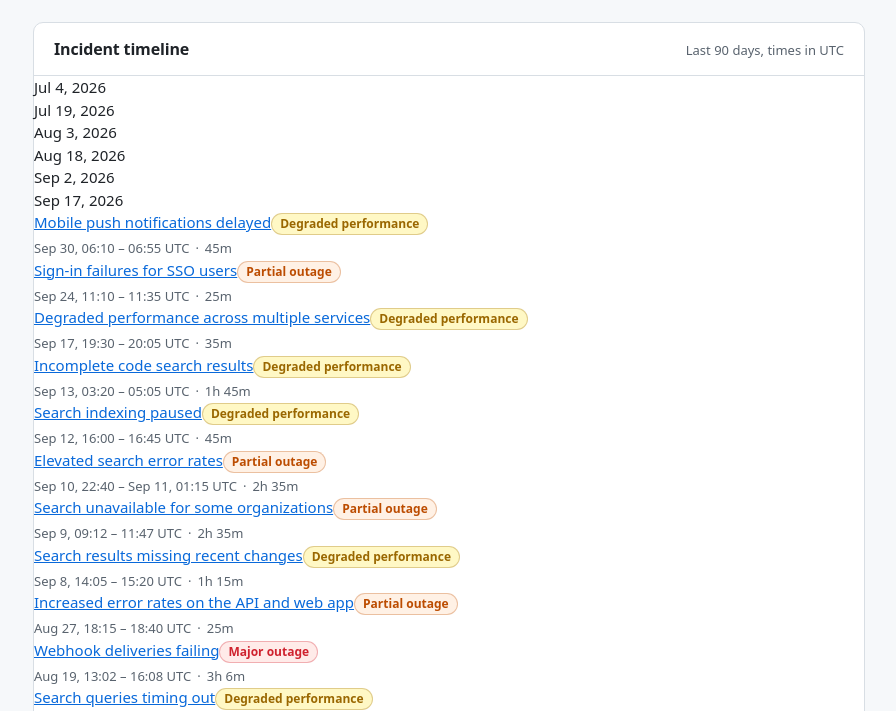
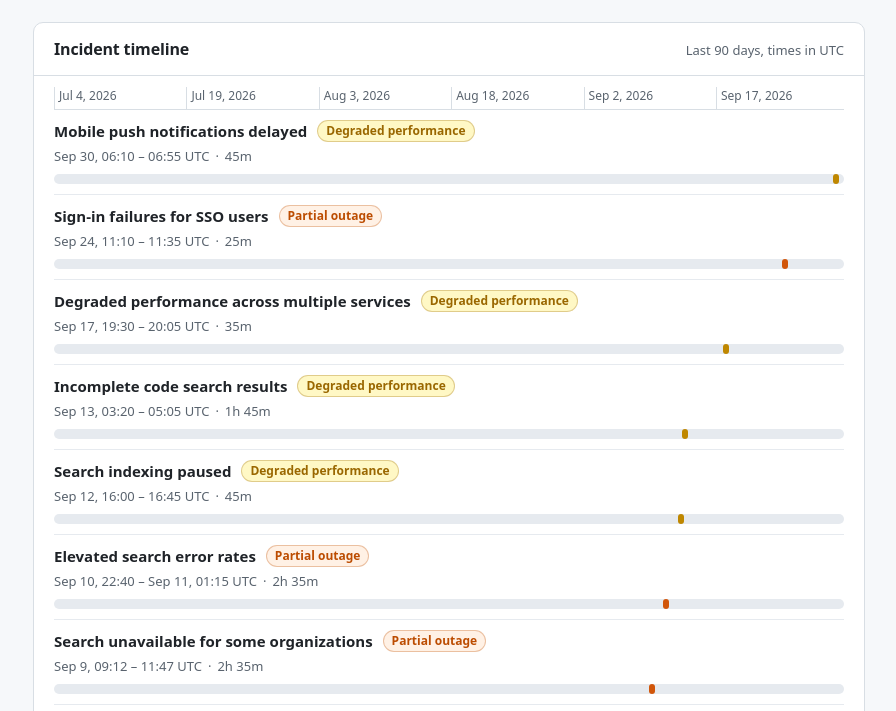
Before and after one commit to ml6team/unum-demo-canary, a website built with Vite: page index.html in a window 1280 px wide. Shown: the part 1313-2024 px from the top of the page, without its empty margins (191-1087 px from the left). Built offline with nearby package versions, Linux system fonts and the light colour scheme.

Commit message:
feat: style the incident timeline (UNUSFD-93)

```diff
--- a/src/style.css
+++ b/src/style.css
@@ -650,6 +650,107 @@ a {
   color: var(--text-muted);
 }
 
+/* Incident timeline */
+
+#timeline {
+  padding: 14px 20px 8px;
+}
+
+.timeline-axis {
+  position: relative;
+  height: 20px;
+  margin: 0;
+  padding: 0;
+  border-bottom: 1px solid var(--border);
+  color: var(--text-muted);
+  font-size: 12px;
+  list-style: none;
+}
+
+.timeline-tick {
+  position: absolute;
+  bottom: 0;
+  left: calc(var(--pos) * 100%);
+  padding: 0 0 4px 4px;
+  border-left: 1px solid var(--border);
+  white-space: nowrap;
+}
+
+.timeline-rows {
+  margin: 0;
+  padding: 0;
+  list-style: none;
+}
+
+.timeline-row {
+  padding: 10px 0;
+  border-bottom: 1px solid var(--border-muted);
+}
+
+.timeline-row:last-child {
+  border-bottom: 0;
+}
+
+.timeline-label {
+  display: flex;
+  flex-wrap: wrap;
+  align-items: center;
+  gap: 4px 10px;
+}
+
+.timeline-link {
+  color: var(--text);
+  font-size: 15px;
+  font-weight: 600;
+  text-decoration: none;
+}
+
+.timeline-link:hover {
+  color: var(--accent);
+  text-decoration: underline;
+}
+
+.timeline-link:focus-visible {
+  outline: 2px solid var(--focus);
+  outline-offset: 2px;
+  border-radius: 2px;
+}
+
+.timeline-track {
+  position: relative;
+  height: 10px;
+  margin-top: 8px;
+  border-radius: 5px;
+  background: var(--border-muted);
+}
+
+.timeline-bar {
+  position: absolute;
+  top: 0;
+  bottom: 0;
+  left: min(calc(var(--start) * 100%), calc(100% - 6px));
+  width: calc((var(--end) - var(--start)) * 100%);
+  min-width: 6px;
+  border-radius: 5px;
+  background: var(--tone-solid);
+}
+
+.is-open .timeline-bar {
+  background: repeating-linear-gradient(-45deg, var(--tone-solid) 0 4px, var(--tone-soft) 4px 8px);
+  border: 1px solid var(--tone-solid);
+  border-radius: 5px 0 0 5px;
+}
+
+.is-open .timeline-bar::after {
+  content: "";
+  position: absolute;
+  top: -3px;
+  right: -7px;
+  border-top: 8px solid transparent;
+  border-bottom: 8px solid transparent;
+  border-left: 8px solid var(--tone-solid);
+}
+
 @media (max-width: 600px) {
   .container {
     padding-right: 16px;
@@ -708,6 +809,15 @@ a {
     margin: 0 16px;
   }
 
+  #timeline {
+    padding-right: 16px;
+    padding-left: 16px;
+  }
+
+  .timeline-tick:nth-child(even) {
+    display: none;
+  }
+
   .maintenance {
     padding: 14px 16px;
   }
```
Also changed, not shown: AGENTS.md (+1 -1 lines).
